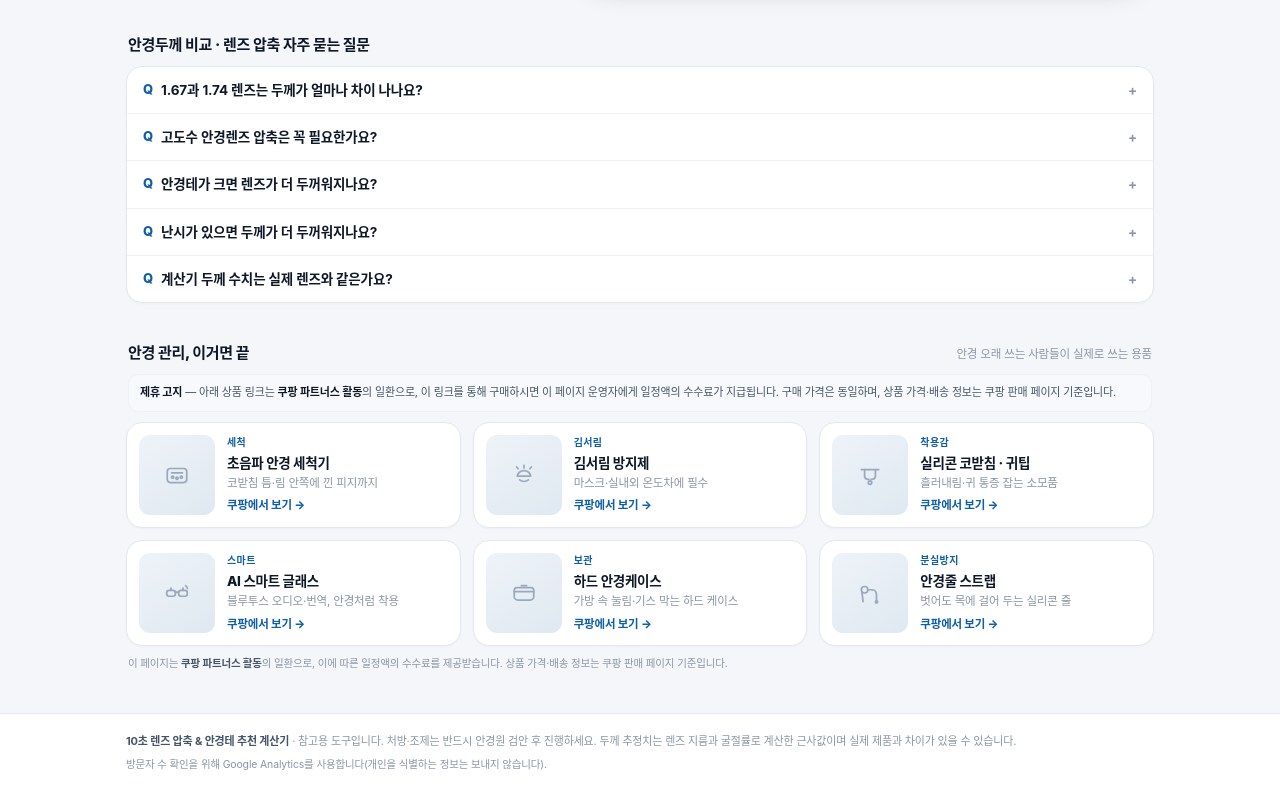
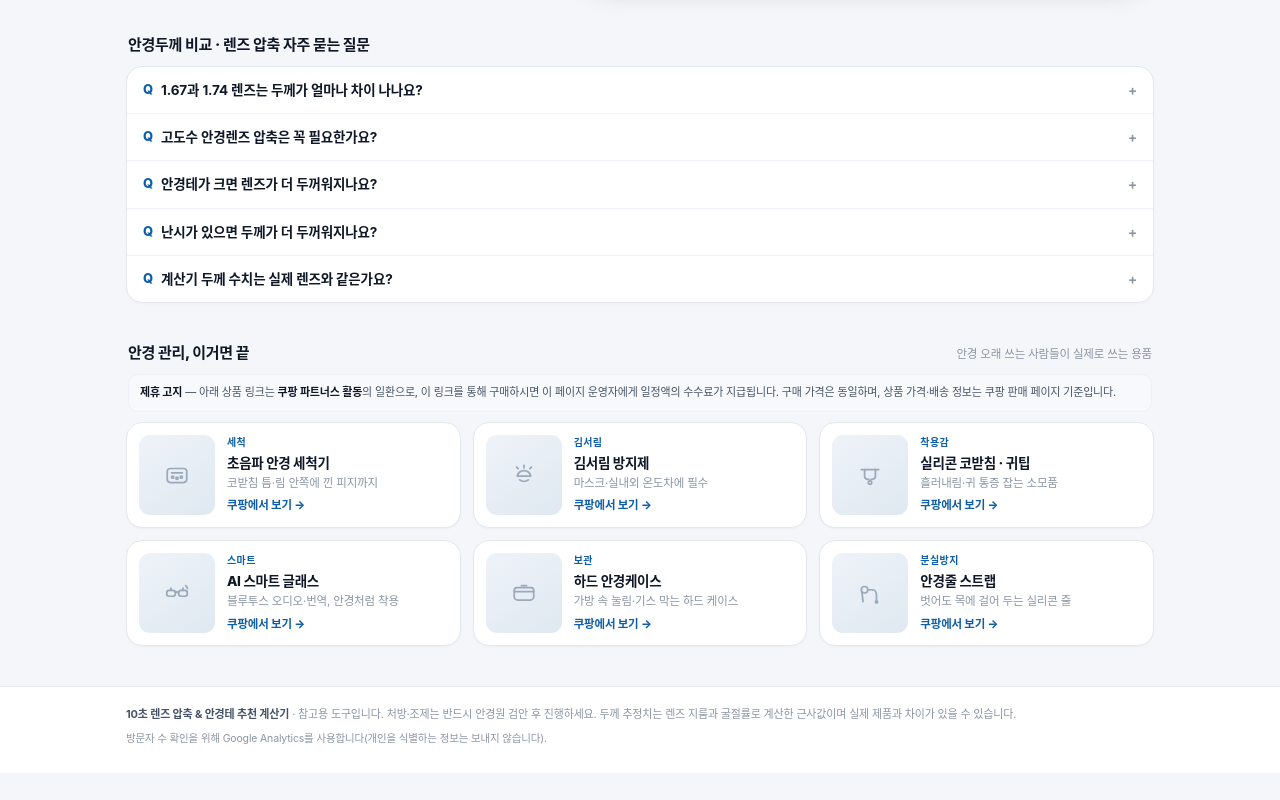
Before and after one commit to bok08150-sudo/lens-calc, a plain HTML site: page index.html in a window 1280 px wide. Shown: the part 3192-3992 px from the top of the page. After the commit the page ends 3965 px from the top, so only its background shows below. Drawn offline with Linux system fonts and the light colour scheme.

Commit message:
Remove duplicate coupang affiliate disclosure (keep one above product cards)

```diff
--- a/index.html
+++ b/index.html
@@ -582,10 +582,6 @@
   .p-desc{font-size:11.5px;line-height:1.45;color:var(--ink-3);margin:0}
   .p-link{margin-top:3px;font-size:11.5px;font-weight:800;color:#0f5ea8}
   .p-link::after{content:" →"}
-  .partner-note{
-    margin:10px 2px 0;font-size:10.5px;line-height:1.6;color:var(--ink-3);
-  }
-  .partner-note b{color:var(--ink-2)}
 
   /* ---------- FAQ (본문 SEO) ---------- */
   .faq{padding:6px 0 32px}
@@ -1209,9 +1205,6 @@
         </div>
       </a>
     </div>
-
-    <!-- 공정위 문구 자리 (필수 표기) -->
-    <p class="partner-note">이 페이지는 <b>쿠팡 파트너스 활동</b>의 일환으로, 이에 따른 일정액의 수수료를 제공받습니다. 상품 가격·배송 정보는 쿠팡 판매 페이지 기준입니다.</p>
   </section>
 </main>
 
```
